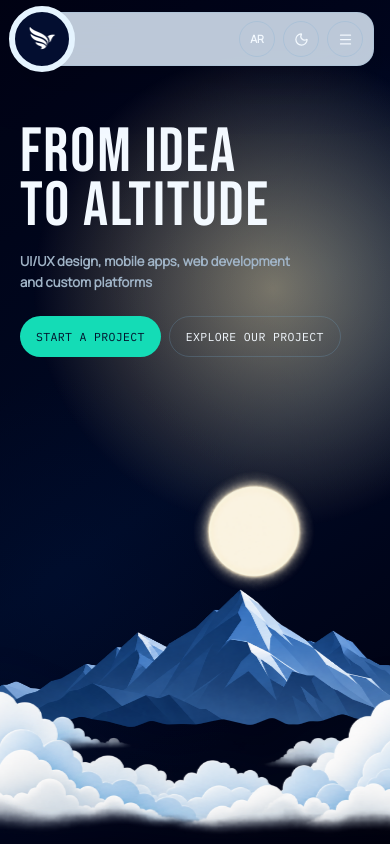
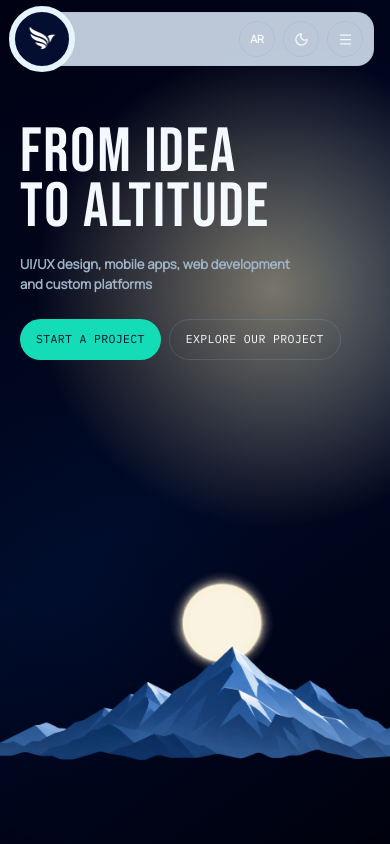
Before and after one commit to MAYSTACKLABS/website, a React (Vite) app: page / in a window 390 px wide. Shown: the top 844 px of the page. Built offline with nearby package versions, Linux system fonts and the light colour scheme.

Commit message:
Refine mountain hero composition

```diff
--- a/src/features/home/Hero/HeroTransition.tsx
+++ b/src/features/home/Hero/HeroTransition.tsx
@@ -1,4 +1,4 @@
-import cloudBank from "../../../assets/generated/cloud-bank-v2.png";
+import cloudBank from "../../../assets/hero/optimized/cloud-bank.webp";
 
 export default function HeroTransition() {
     return (
--- a/src/pages/contact/contact.tsx
+++ b/src/pages/contact/contact.tsx
@@ -2,7 +2,7 @@ import { type FormEvent, useMemo, useState } from "react";
 import { ArrowLeft, ArrowRight, Check, Mail, MessageCircle, Send } from "lucide-react";
 import { useLanguage } from "../../context/LanguageContext.tsx";
 import mountains from "../../assets/hero/optimized/mountains.webp";
-import cloudBank from "../../assets/generated/cloud-bank-v2.png";
+import cloudBank from "../../assets/hero/optimized/cloud-bank.webp";
 
 const email = "contact@mestack.com";
 const whatsappNumber = "905019565125";
--- a/src/pages/home/FlightCta.tsx
+++ b/src/pages/home/FlightCta.tsx
@@ -2,7 +2,7 @@ import { ArrowRight } from "lucide-react";
 import { Link } from "react-router-dom";
 import { useLanguage } from "../../context/LanguageContext.tsx";
 import mountains from "../../assets/hero/optimized/mountains.webp";
-import clouds from "../../assets/generated/cloud-bank-v2.png";
+import clouds from "../../assets/hero/optimized/cloud-bank.webp";
 
 export default function FlightCta() {
     const { lang } = useLanguage();
--- a/src/pages/services/services.tsx
+++ b/src/pages/services/services.tsx
@@ -2,7 +2,7 @@ import { ArrowRight, Binoculars, Blocks, Code2, Compass, Globe2, Palette, Rocket
 import { Link } from "react-router-dom";
 import { useLanguage } from "../../context/LanguageContext.tsx";
 import mountains from "../../assets/hero/optimized/mountains.webp";
-import cloudBank from "../../assets/generated/cloud-bank-v2.png";
+import cloudBank from "../../assets/hero/optimized/cloud-bank.webp";
 import sun from "../../assets/hero/optimized/sun.webp";
 import moon from "../../assets/hero/optimized/moon.webp";
 import mobilePreview from "../../assets/projects/snowball/mobile1.png";
--- a/src/styles/cohesive.css
+++ b/src/styles/cohesive.css
@@ -102,18 +102,19 @@
         background: radial-gradient(circle at 70% 38%, oklch(0.68 0.09 247 / 0.2), transparent 16rem);
     }
     .ms-alpine-copy { width: min(620px, calc(100% - 48px)); padding-top: clamp(170px, 22svh, 220px); margin-left: max(7vw, calc((100vw - var(--container-width)) / 2)); color: var(--ms-text); }
-    .ms-alpine-title { font-size: clamp(4.8rem, 7.5vw, 7.8rem); }
+    .ms-alpine-title { max-width: 640px; font-size: clamp(4.2rem, 5.6vw, 6.4rem); line-height: 0.88; }
+    .ms-alpine-title span { white-space: nowrap; }
     .ms-alpine-kicker { max-width: 48ch; font: 600 clamp(0.88rem, 1.2vw, 1.1rem)/1.55 var(--font-ui); letter-spacing: 0; color: var(--ms-muted-text); }
     .ms-alpine-button-primary { color: oklch(0.18 0.06 260); background: var(--color-brand); }
     .ms-alpine-button-secondary { border-color: var(--ms-border); color: var(--ms-text); }
-    .ms-alpine-orbit-parallax { z-index: 3; top: auto; bottom: 19%; left: 70%; width: clamp(150px, 15vw, 230px); }
+    .ms-alpine-orbit-parallax { z-index: 3; top: auto; bottom: 12%; left: 55%; width: clamp(135px, 10vw, 175px); }
     .ms-alpine-orbit-entrance,
     .ms-alpine-orbit { display: contents; }
     .ms-alpine-orbit-path,
     .ms-alpine-brand-parallax { display: none; }
-    .ms-alpine-mountain-layer { z-index: 6; bottom: -3%; width: min(980px, 72vw); }
+    .ms-alpine-mountain-layer { z-index: 6; bottom: -7%; width: min(760px, 54vw); }
     .ms-alpine-mountain { filter: saturate(0.9) contrast(1.02); }
-    .ms-hero-transition { z-index: 20; bottom: -190px; width: 112vw; }
+    .ms-hero-transition { z-index: 20; bottom: -440px; width: 104vw; }
     .ms-hero-transition img { width: 100%; filter: drop-shadow(0 -10px 22px oklch(0.3 0.08 248 / 0.08)); }
 
     /* Homepage shared */
@@ -323,9 +324,9 @@
         .ms-alpine-copy { padding-top: 126px; margin-inline: 20px; }
         .ms-alpine-title { font-size: clamp(3.5rem, 16vw, 5rem); }
         .ms-alpine-kicker { max-width: 34ch; font-size: 0.82rem; }
-        .ms-alpine-orbit-parallax { bottom: 22%; left: 65%; width: 130px; }
-        .ms-alpine-mountain-layer { bottom: 2%; width: 142vw; }
-        .ms-hero-transition { bottom: -105px; width: 176vw; }
+        .ms-alpine-orbit-parallax { bottom: 11%; left: 57%; width: 112px; }
+        .ms-alpine-mountain-layer { bottom: -2%; width: 118vw; }
+        .ms-hero-transition { bottom: -245px; width: 176vw; }
         .ms-home-content { padding-top: 54px; }
         .ms-full-stack,
         .ms-home-services,
```
